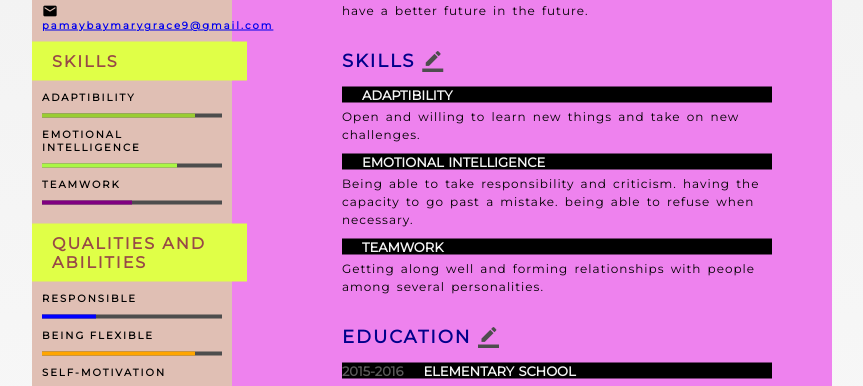
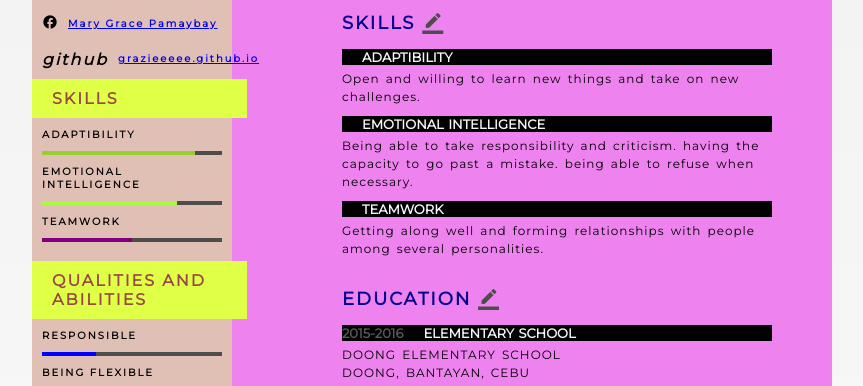
Before and after one commit to grazieeeee/grazieeeee., a plain HTML site: page index.html in a window 1280 px wide. Shown: the part 332-718 px from the top of the page, without its empty margins (208-1071 px from the left). Drawn offline with Linux system fonts and the light colour scheme.

Commit message:
updated index.html

```diff
--- a/index.html
+++ b/index.html
@@ -23,6 +23,8 @@
 			</div>
 			<p class="p1"><i class="material-icons icons1">call</i><a href="#">09208855245</a></p>
 			<p class="p1"><i class="material-icons icons1">email</i><a href="#">pamaybaymarygrace9@gmail.com</a></p>
+		    <p class="p1"><i class="material-icons icons1">facebook</i><a href="#">Mary Grace Pamaybay</a></p>
+			<p class="p1"><i class="material icons icons1">github</i><a href="#">grazieeeee.github.io</a></p>
 
         </div>
 
```
